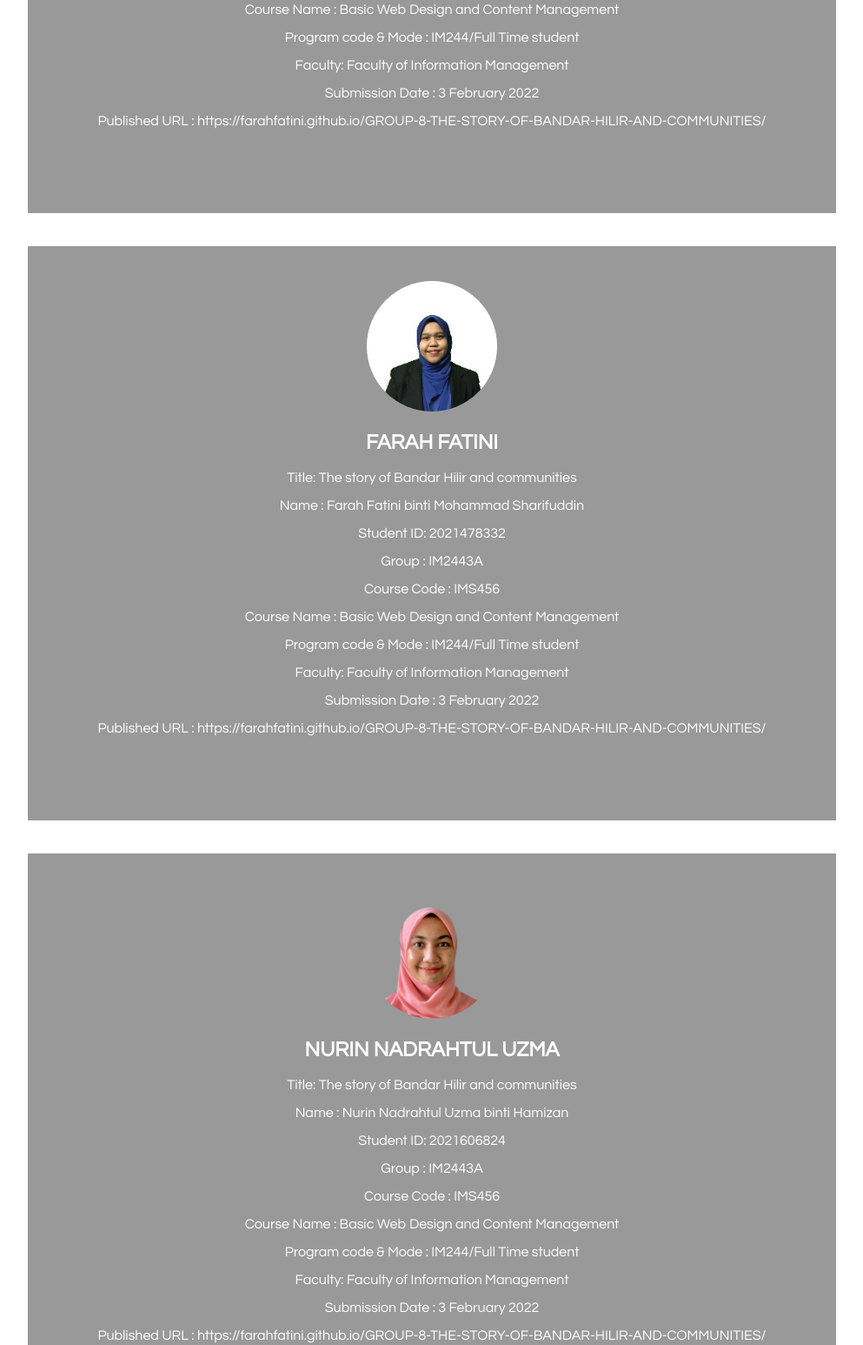
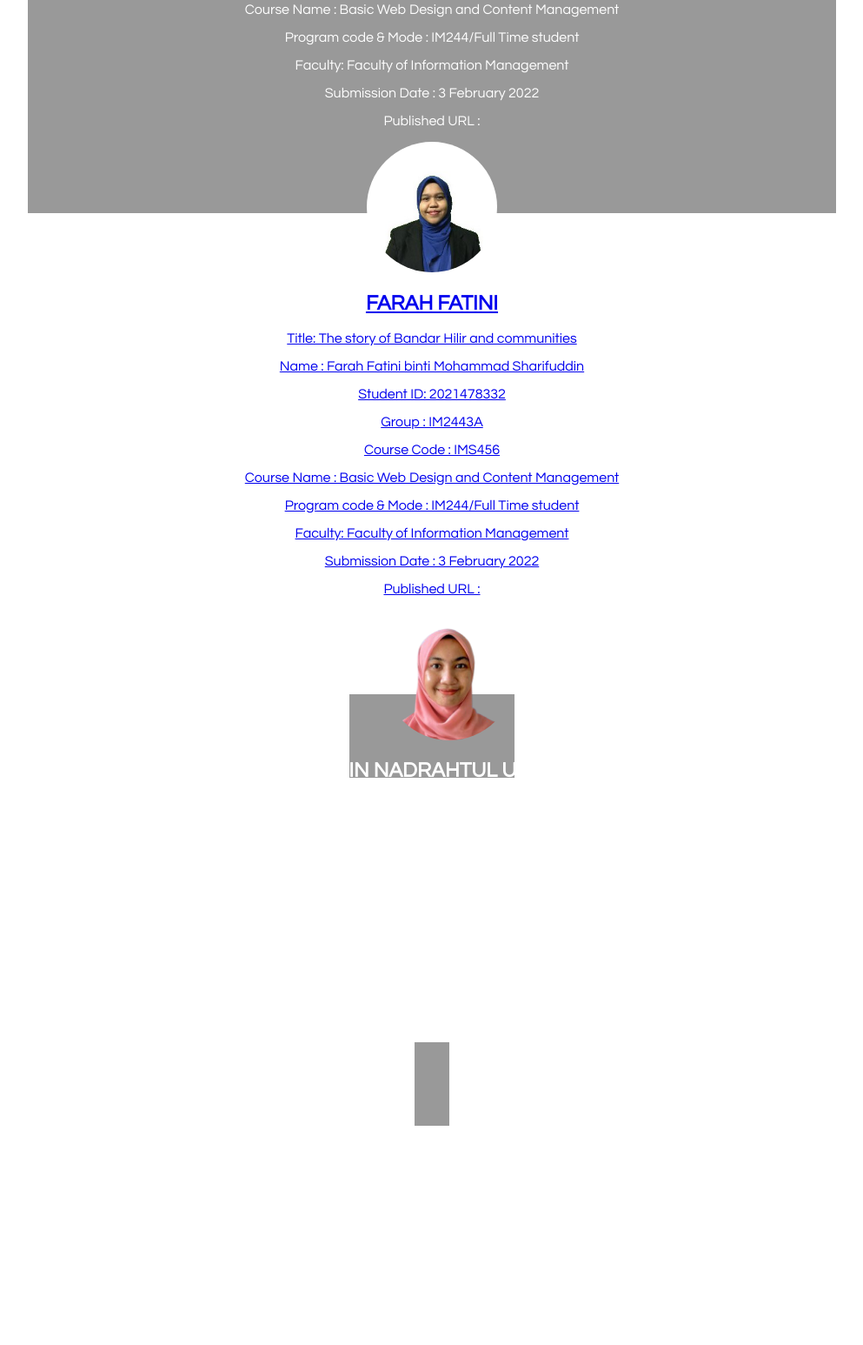
Before and after one commit to FARAHFATINI/GROUP-8-THE-STORY-OF-BANDAR-HILIR-AND-COMMUNITIES, a plain HTML site: page about us.html in a window 1280 px wide. Shown: the part 453-1999 px from the top of the page at 87% size, without its empty margins (143-1136 px from the left). After the commit the page ends 1747 px from the top, so only its background shows below. Drawn offline with Linux system fonts and the light colour scheme.

Commit message:
Update about us.html

```diff
--- a/about us.html
+++ b/about us.html
@@ -46,7 +46,7 @@
             <p>Program code & Mode : IM244/Full Time student</p>
 			<p>Faculty: Faculty of Information Management</p>
 			<p>Submission Date : 3 February 2022</p>
-            <p>Published URL : https://farahfatini.github.io/GROUP-8-THE-STORY-OF-BANDAR-HILIR-AND-COMMUNITIES/ </p>
+            <p>Published URL :</p><a href="https://farahfatini.github.io/GROUP-8-THE-STORY-OF-BANDAR-HILIR-AND-COMMUNITIES/>
     </div>
 
 			<div class="box">
@@ -62,7 +62,7 @@
 				<p>Program code & Mode : IM244/Full Time student</p>
 				<p>Faculty: Faculty of Information Management</p>
 				<p>Submission Date : 3 February 2022</p>
-				<p>Published URL : https://farahfatini.github.io/GROUP-8-THE-STORY-OF-BANDAR-HILIR-AND-COMMUNITIES/ </p>
+				<p>Published URL :</p><a href="https://farahfatini.github.io/GROUP-8-THE-STORY-OF-BANDAR-HILIR-AND-COMMUNITIES/>
 			</div>
 
 
@@ -79,7 +79,7 @@
             <p>Program code & Mode : IM244/Full Time student</p>
 			<p>Faculty: Faculty of Information Management</p>
 			<p>Submission Date : 3 February 2022</p>
-            <p>Published URL : https://farahfatini.github.io/GROUP-8-THE-STORY-OF-BANDAR-HILIR-AND-COMMUNITIES/ </p>
+			<p>Published URL :</p><a href="https://farahfatini.github.io/GROUP-8-THE-STORY-OF-BANDAR-HILIR-AND-COMMUNITIES/>
 		  </div>
 
 
```
